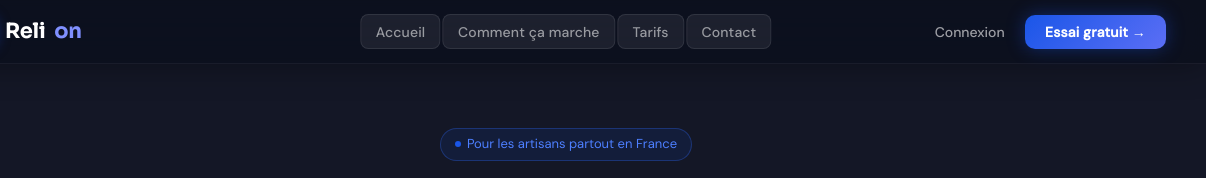
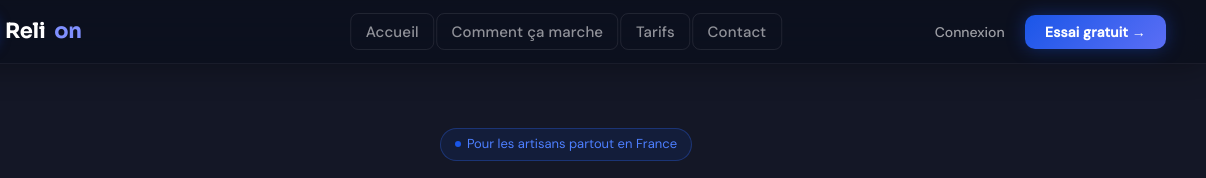
Before and after one commit to Irelow/Relion, a website: page index.html in a window 1280 px wide. Shown: the top 178 px of the page, 74-1280 px from the left. Drawn offline with nearby package versions, Linux system fonts and the light colour scheme.

Commit message:
design: fix logo spacing, nav links transparent + hover color

```diff
--- a/index.html
+++ b/index.html
@@ -61,16 +61,17 @@
     }
     .nav-links .btn-ghost {
       color: rgba(255,255,255,0.55);
-      font-size: 0.875rem;
+      font-size: 0.9375rem;
       font-weight: 500;
       padding: 0.45rem 0.9rem;
       border-radius: 8px;
       letter-spacing: 0.01em;
-      transition: color 0.18s, background 0.18s;
+      background: transparent !important;
+      transition: color 0.2s;
     }
     .nav-links .btn-ghost:hover {
-      color: rgba(255,255,255,0.95);
-      background: rgba(255,255,255,0.07);
+      color: #7eb3ff;
+      background: transparent !important;
     }
     .nav-actions {
       display: flex;
@@ -1076,10 +1077,7 @@
 <body>
 
   <nav>
-    <a href="#" class="logo nav-logo" onclick="showPage('landing')">
-      <span class="logo-icon">R</span>
-      Reli<span>on</span>
-    </a>
+    <a href="#" class="logo nav-logo" onclick="showPage('landing')"><span class="logo-icon">R</span>Reli<span>on</span></a>
 
     <div class="nav-links">
       <button type="button" class="btn-ghost" onclick="showPage('landing')">Accueil</button>
```
